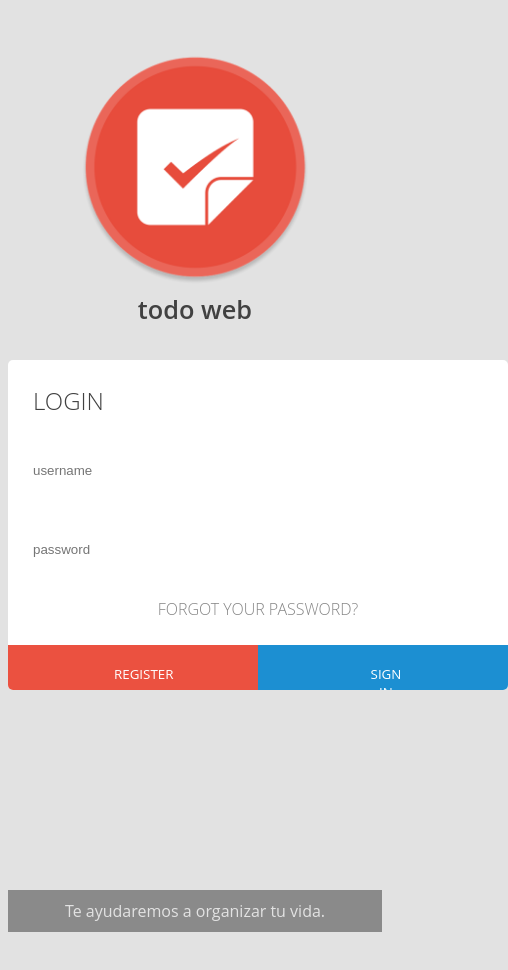
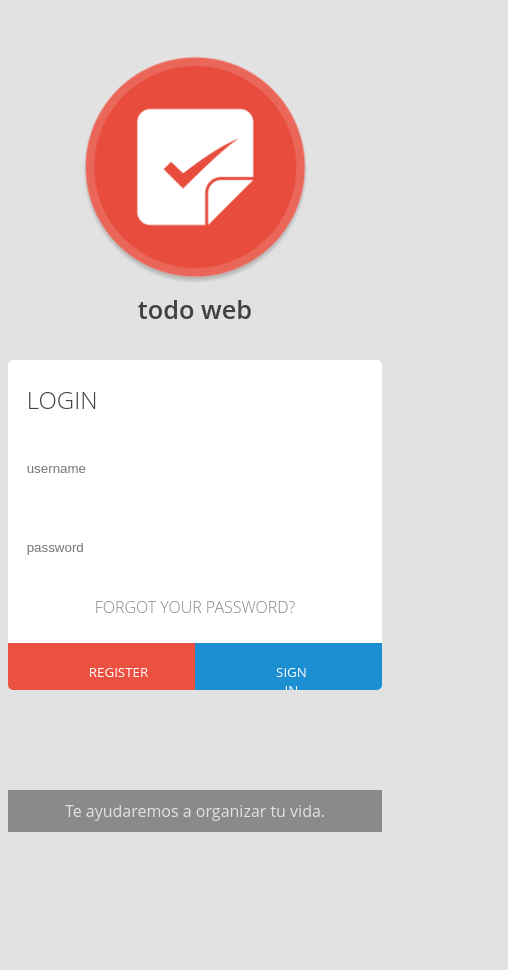
Before and after one commit to cuasso/todo-web, a React (Create React App) app in the folder client/: page / in a window 390 px wide. Shown: the top 970 px of the page, 508 px wide, since content can reach past the window. After the commit the page ends 932 px from the top, so only its background shows below. Built offline with nearby package versions, Linux system fonts and the light colour scheme; the HTML template or start-up script is replaced by a standard one.

Commit message:
Se fixea form responsive

```diff
--- a/client/src/components/Footer/style.scss
+++ b/client/src/components/Footer/style.scss
@@ -1,5 +1,5 @@
 .footer{
-    margin: 200px 0;
+    margin: 100px 0;
     padding: 10px;
     width: auto;
     background: #4c4c4c94;
--- a/client/src/components/Signup/style.scss
+++ b/client/src/components/Signup/style.scss
@@ -8,7 +8,8 @@ body {
 
 .signin-container {
   position: relative;
-  width: 500px;
+  width: auto;
+  max-width: 500px;
   height: 330px;
   background: #fff;
   border-radius: 5px;
@@ -80,13 +81,14 @@ input {
 }
 
 .buttons-container{
-  display: flex;
+  display: grid;
+  grid-template-columns: 1fr 1fr;
   padding: 15px 0 0 0;
 }
 
 button {
   cursor: pointer;
-  width: 250px;
+  width: auto;
   height: 60px;
   margin-top: -10px;
   border: none;
```
